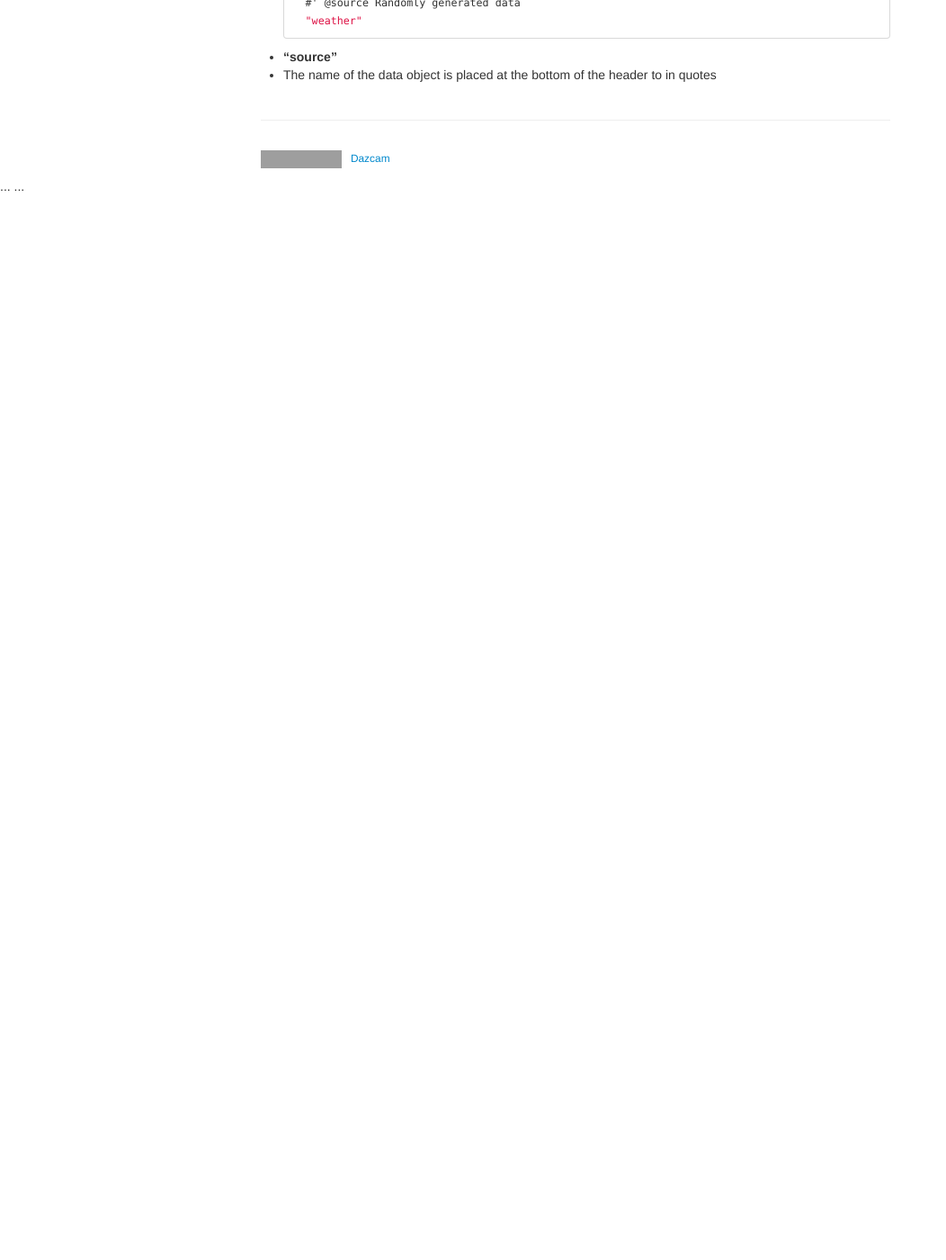
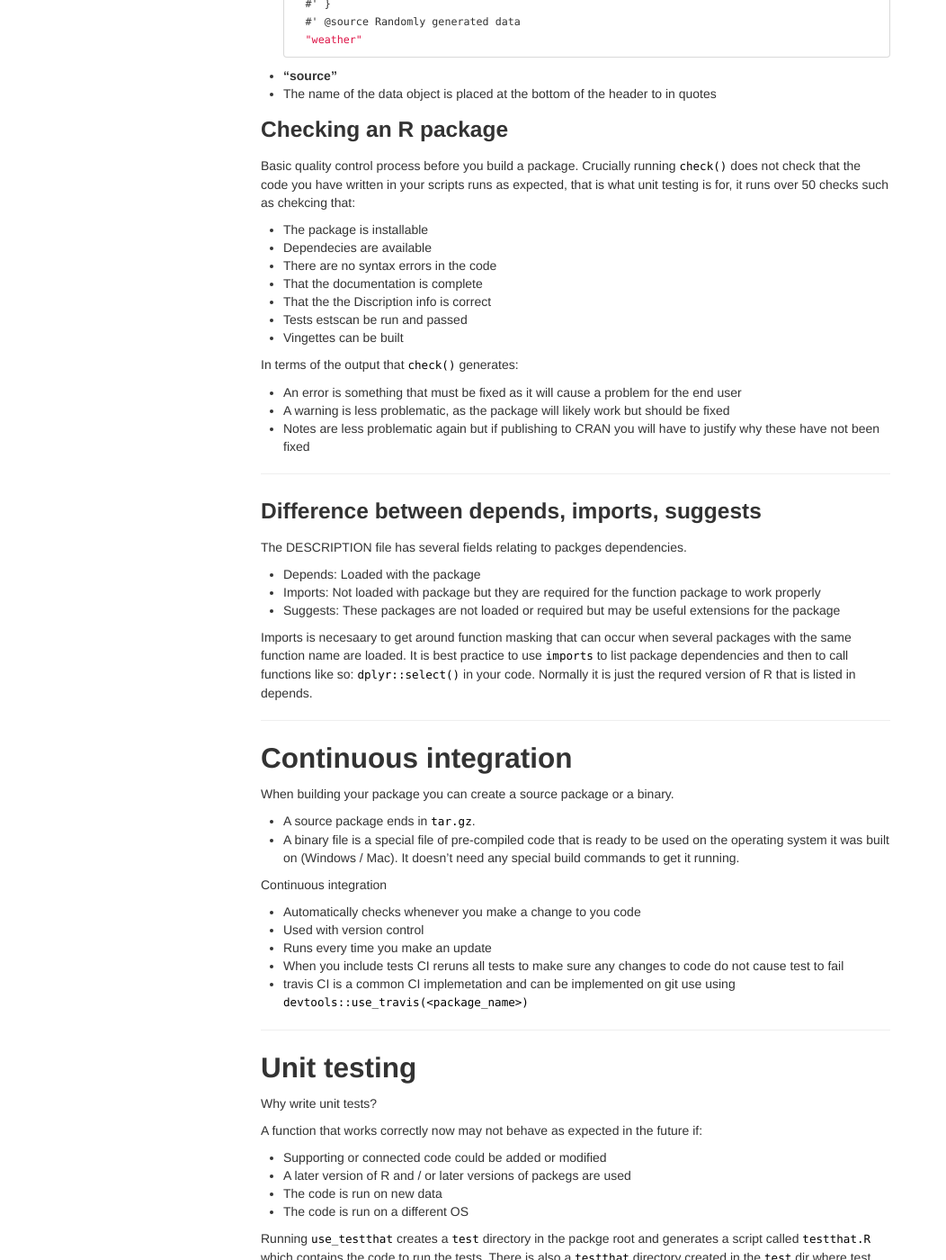
Before and after one commit to Dazcam/Bioinformatics-tutorials, a Jekyll site: the page built from pages/R_packages/01_key.md, in a window 1280 px wide and 1400 px high, scrolled down 2804 px. Shown: the whole window at 90% size, without its empty margins (0-1052 px from the left). Built offline with Jekyll 4.4.1, drawn with Linux system fonts in a browser that asks for light colours; our own code applies the rules of GitHub Pages for plain Markdown files; before the commit the page ends 3021 px from its top, so only the background shows below that; some of the changed text lies outside the part shown; grey boxes are pictures that could not be loaded.

Commit message:
Update 01_key.md

````diff
--- a/pages/R_packages/01_key.md
+++ b/pages/R_packages/01_key.md
@@ -27,7 +27,7 @@ that we can use to automate some of the processing. The are:
 - **`create()`**: Creates the basic package structure (doesn't create the **`man`** directory)
 - **`document()`**: Creates / updates `.rd` files for all functions / data etc. (extracted from
   details input into the `roxygen` headers) and saves them in the man directory. Also updates the `NAMESPACE` file.
-- **`check()`**:
+- **`check()`**: Runs a series of quality control checks before you build your package
 - **`build()`**:
 - **`test()`**:
 
@@ -57,6 +57,7 @@ that we can use to automate some of the processing. The are:
 
 - **`use_data()`** - Add data to R package
 - **`use_vingette()`** - Add `Rmd` vingette template to R package
+- **`use_package()`** - Add package to depnds, suggests or import fields of Discription file
 
 
 ## roxygen2
@@ -148,3 +149,118 @@ a file called `<package name>.R` in the R directory.
     ```
 - **"source"**
 - The name of the data object is placed at the bottom of the header to in quotes
+
+### Checking an R package
+
+Basic quality control process before you build a package. Crucially running `check()` does not
+check that the code you have written in your scripts runs as expected, that is what unit
+testing is for, it runs over 50 checks such as chekcing that:
+
+- The package is installable
+- Dependecies are available
+- There are no syntax errors in the code
+- That the documentation is complete
+- That the the Discription info is correct
+- Tests estscan be run and passed
+- Vingettes can be built
+
+In terms of the output that `check()` generates:
+
+- An error is something that must be fixed as it will cause a problem for the end user
+- A warning is less problematic, as the package will likely work but should be fixed
+- Notes are less problematic again but if publishing to CRAN you will have to justify
+  why these have not been fixed
+
+***
+
+### Difference between depends, imports, suggests
+
+The DESCRIPTION file has several fields relating to packges dependencies.
+
+- Depends: Loaded with the package
+- Imports: Not loaded with package but they are required for the function package to
+work properly
+- Suggests: These packages are not loaded or required but may be useful extensions for
+  the package
+
+Imports is necesaary to get around function masking that can occur when several packages
+with the same function name are loaded. It is best practice to use `imports` to list
+package dependencies and then to call functions like so: `dplyr::select()` in your code.
+Normally it is just the requred version of R that is listed in depends.
+
+***
+
+## Continuous integration
+
+When building your package you can create a source package or a binary.
+
+- A source package ends in `tar.gz`.
+- A binary file is a special file of pre-compiled code that is ready to be used on the
+  operating system it was built on (Windows / Mac). It doesn't need any special build
+  commands to get it running.
+
+Continuous integration
+
+- Automatically checks whenever you make a change to you code
+- Used with version control
+- Runs every time you make an update
+- When you include tests CI reruns all tests to make sure any changes to code do not
+  cause test to fail
+- travis CI is a common CI implemetation and can be implemented on git use using
+  `devtools::use_travis(<package_name>)`
+
+***
+
+## Unit testing
+
+Why write unit tests?
+
+A function that works correctly now may not behave as expected in the future if:
+
+- Supporting or connected code could be added or modified
+- A later version of R and / or later versions of packegs are used
+- The code is run on new data
+- The code is run on a different OS
+
+Running `use_testthat` creates a `test` directory in the packge root and generates a
+script called `testthat.R` which contains the code to run the tests. There is also a
+`testthat` directory created in the `test` dir where test scripts should be saved.
+
+The `expect_*` functions are used during unit testing. Some examples are:
+
+- **`expect_identical()`** checks that the values, attributes, and type of both objects
+  are the same.
+- **`expect_equal()`** checks that the values, and attributes of both objects are the
+  same. You can adjust how strict `expect_equal()` is by adjusting the tolerance parameter.
+- **`expect_equivalent()`** checks that the values, of both objects are the same.
+- **`expect_error()`** tests if running a function returns an error.
+- **`expect_warning()`** tests if running a function returns a warning.
+- **`expect_output()`** tests that output generated by function is as expected.
+- **`expect_output_file()`** tests whether the output of a function matches the content of
+  a file. This is useful for testing longer outputs. The first time you run this test you
+  will get an error message as the file has not been generated. It is usually run using
+  `update = TRUE` first.
+
+Grouping tests:
+
+To run tests in packages you need to group these individual tests together. You do this using
+a function `test_that()`. You can use `context()` to collect these groups together. You usually
+have one context per file. This  makes it easier to work out where failing tests are located.
+
+```R
+# Use context() and test_that() to group the tests below together
+context("Test data_summary()")
+
+test_that("data_summary() handles errors correctly", {
+
+  # Create a vector
+  my_vector <- 1:10
+
+  # Use expect_error()
+  expect_error(data_summary(my_vector))
+
+  # Use expect_warning()
+  expect_warning(data_summary(airquality, na.rm = FALSE))
+
+})
+```
````
